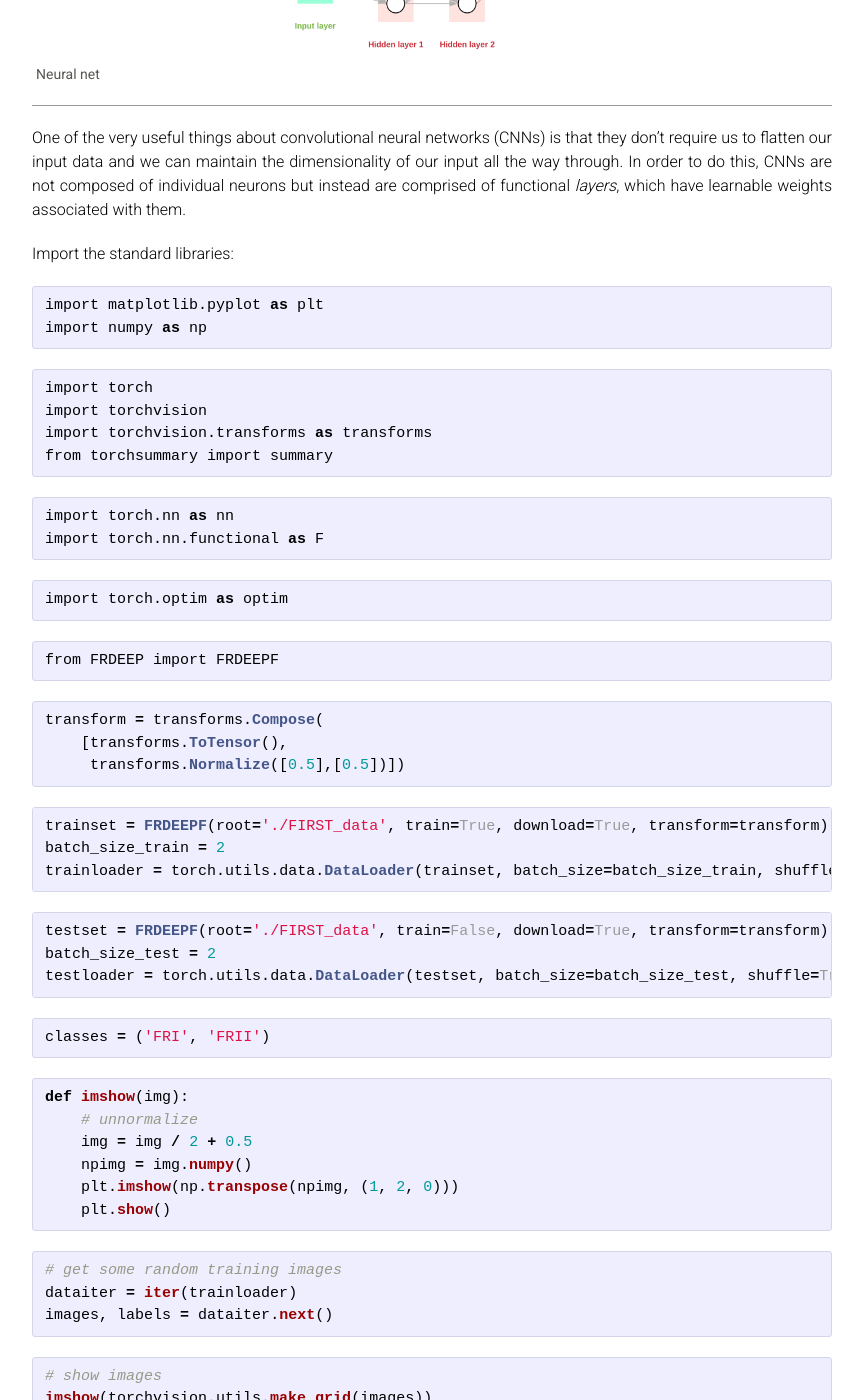
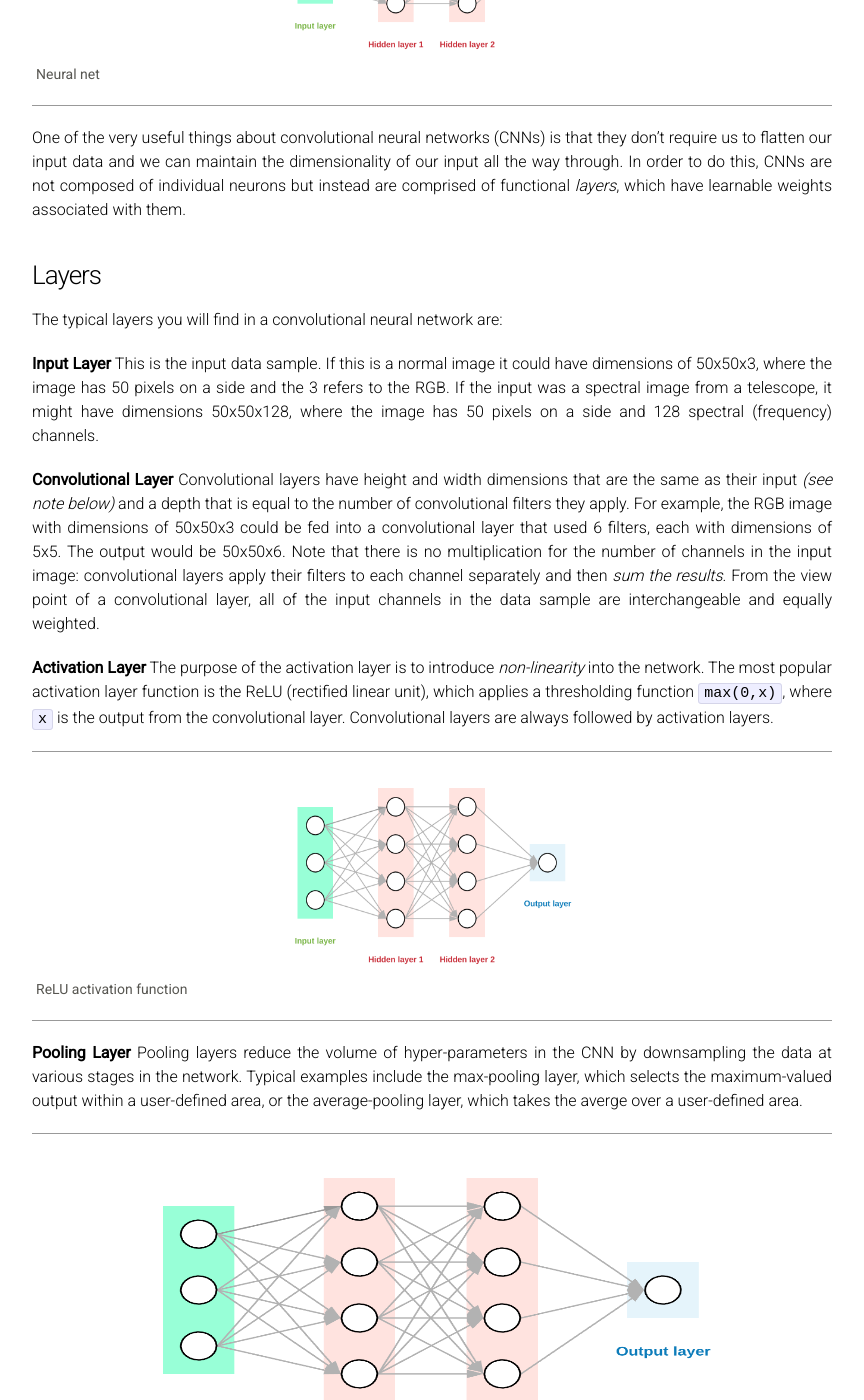
Before and after one commit to as595/csc-2019, a Jekyll site: the page built from frdeepcnn.md, in a window 1280 px wide and 1400 px high, scrolled down 469 px. Shown: the whole window, without its empty margins (208-1072 px from the left). Built offline with Jekyll 4.4.1, drawn with Linux system fonts in a browser that asks for light colours; some of the changed text lies outside the part shown.

Commit message:
Update frdeepcnn.md

```diff
--- a/frdeepcnn.md
+++ b/frdeepcnn.md
@@ -12,6 +12,37 @@ The simplest (and perhaps most naive) method of using images for classification
 </div>
 
 One of the very useful things about convolutional neural networks (CNNs) is that they don't require us to flatten our input data and we can maintain the dimensionality of our input all the way through. In order to do this, CNNs are not composed of individual neurons but instead are comprised of functional *layers*, which have learnable weights associated with them.
+
+<h3>Layers</h3>
+
+The typical layers you will find in a convolutional neural network are:
+
+**Input Layer** This is the input data sample. If this is a normal image it could have dimensions of 50x50x3, where the image has 50 pixels on a side and the 3 refers to the RGB. If the input was a spectral image from a telescope, it might have dimensions 50x50x128, where the image has 50 pixels on a side and 128 spectral (frequency) channels.
+
+**Convolutional Layer** Convolutional layers have height and width dimensions that are the same as their input *(see note below)* and a depth that is equal to the number of convolutional filters they apply. For example, the RGB image with dimensions of 50x50x3 could be fed into a convolutional layer that used 6 filters, each with dimensions of 5x5. The output would be 50x50x6. Note that there is no multiplication for the number of channels in the input image: convolutional layers apply their filters to each channel separately and then *sum the results*. From the view point of a convolutional layer, all of the input channels in the data sample are interchangeable and equally weighted.
+
+**Activation Layer** The purpose of the activation layer is to introduce *non-linearity* into the network. The most popular activation layer function is the ReLU (rectified linear unit), which applies a thresholding function <code>max(0,x)</code>, where <code>x</code> is the output from the convolutional layer. Convolutional layers are always followed by activation layers.
+
+<div class="fig figcenter fighighlight">
+  <img width="300" height="200" src="/images/neuralnet.png">
+  <div class="figcaption">ReLU activation function</div>
+</div>
+
+**Pooling Layer** Pooling layers reduce the volume of hyper-parameters in the CNN by downsampling the data at various stages in the network. Typical examples include the max-pooling layer, which selects the maximum-valued output within a user-defined area, or the average-pooling layer, which takes the averge over a user-defined area.
+
+<div class="fig figcenter fighighlight">
+  <img width="600" height="300" src="/images/neuralnet.png">
+  <div class="figcaption">Max Pooling</div>
+</div>
+
+
+**Fully Connected Layer**
+
+**Output Layer**
+
+The architecture of a CNN refers to the order in whcih these layers are arranged and the dimensionality of each layer. All of the layers apart from the input and output layers are referred to as *hidden layers*. They're not really hidden if you're the one building the CNN in the first place, but if you're a user who just wants to classify an image all you'll see are the input and output - the rest is hidden from you, hence the name.
+
+
 
 
 
```
